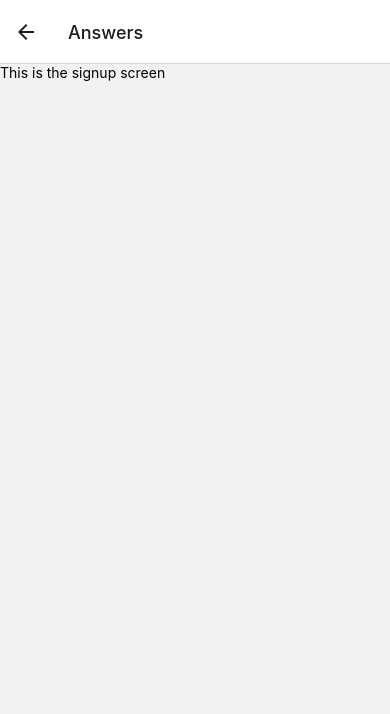
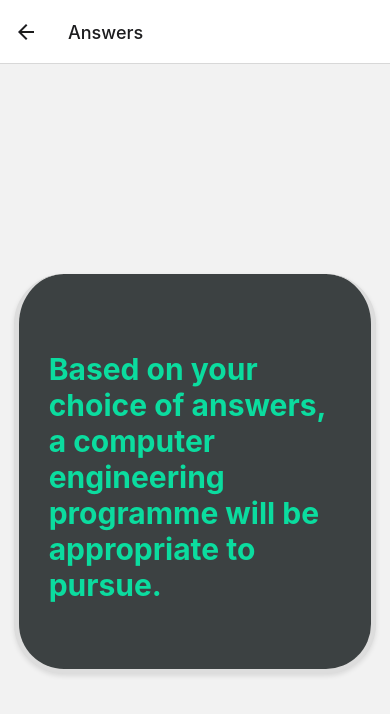
Before and after one commit to Kwasi633/app-dev, a React Native app: screen /Answers in a window 390 px wide. Shown: the top 714 px of the page. Built offline with nearby package versions, Linux system fonts and the light colour scheme.

Commit message:
Add response screen

```diff
--- a/src/Answers.js
+++ b/src/Answers.js
@@ -1,12 +1,75 @@
 import React from 'react';
-import { View, Text } from 'react-native';
+import { View, StyleSheet, Text } from 'react-native';
 
 function CheckingAnswers() {
   return (
-    <View>
-      <Text>This is the signup screen</Text>
+    <View style={styles.container}>
+      <View style={styles.subContainerB}>
+        <Text style={styles.welcome}>Based on your choice of answers, a computer engineering
+        programme will be appropriate to pursue.</Text>
+      </View>
+
     </View>
   );
 }
 
+
+
+
+
+
+
+
+ const styles = StyleSheet.create({
+      container: {
+      flex: 1,
+      alignItems: 'center',
+      justifyContent: 'center',
+  },
+
+  subContainerB:{
+        backgroundColor: '#3C4142',
+        height: 400,
+        borderTopRightRadius: 50,
+        borderTopLeftRadius: 50,
+        borderBottomLeftRadius: 50,
+        borderBottomRightRadius: 50,
+        alignItems: 'center',
+       justifyContent: 'center',
+        borderWidth: 5,
+        borderColor: '#ddd',
+        shadowColor: '#000',
+        shadowOffset: { width: 0, height: 2 },
+        shadowOpacity: 0.1,
+        shadowRadius: 5,
+        elevation: 55,
+        borderTopWidth: 0,
+        paddingLeft: 20,
+        paddingRight: 20,
+        paddingTop: 50,
+        marginTop: 40,
+        paddingBottom: 40,
+        //flexDirection: 'row',
+        marginLeft: 35,
+        marginRight: 35,
+        width: '93%'
+     },
+
+        welcome: {
+      color: '#0bdc9f',
+      fontSize: 30,
+      fontWeight: 'bold',
+      fontStyle: 'normal',
+      alignContent: 'center',
+      padding: 10
+    },
+
+
+
+ })
+
+
+
+
+
 export default CheckingAnswers;
--- a/src/signup.js
+++ b/src/signup.js
@@ -7,7 +7,7 @@ function SignupScreen() {
 
 const questions = ['What math topics do you feel most confident in?',
  'What science topics do you struggle with the most?',
- 'What study habits or strategies have worked bestfor you in math?'];
+ 'What study habits or strategies have worked bes tfor you in math?'];
 
 
 const [questionIndex, setQuestionIndex] = useState(0);
@@ -24,9 +24,8 @@ const handleAnswerSubmit = () => {
     navigation.navigate('Answers');
   }
 };
-
   return (
-
+    <KeyboardAvoidingView>
     <ScrollView>
 
       <View style={styles.container}>
@@ -45,12 +44,17 @@ const handleAnswerSubmit = () => {
           onChangeText={(text) => setAnswerInput(text)}
         />
         <Button title='>>' onPress={handleAnswerSubmit} />
+        </View>
+
+        <View style={styles.signupContainer}>
 
         </View>
 
-
     </View>
   </ScrollView>
+    </KeyboardAvoidingView>
+
+
     );
 }
 
@@ -61,6 +65,11 @@ const handleAnswerSubmit = () => {
 
 
   const styles = StyleSheet.create({
+
+     keyboardAvoidingView: {
+    flex: 1,
+  },
+
 
      container: {
     flex: 1,
@@ -157,7 +166,14 @@ fontWeight: 'bold',
 textAlign: 'center',
 },
 
-
+      signupContainer: {
+        flexDirection: 'row',
+        marginBottom: 10,
+        marginTop: 80,
+        alignSelf: 'center',
+        backgroundColor: 'red',
+        height: 100
+  },
 
 
 
```
